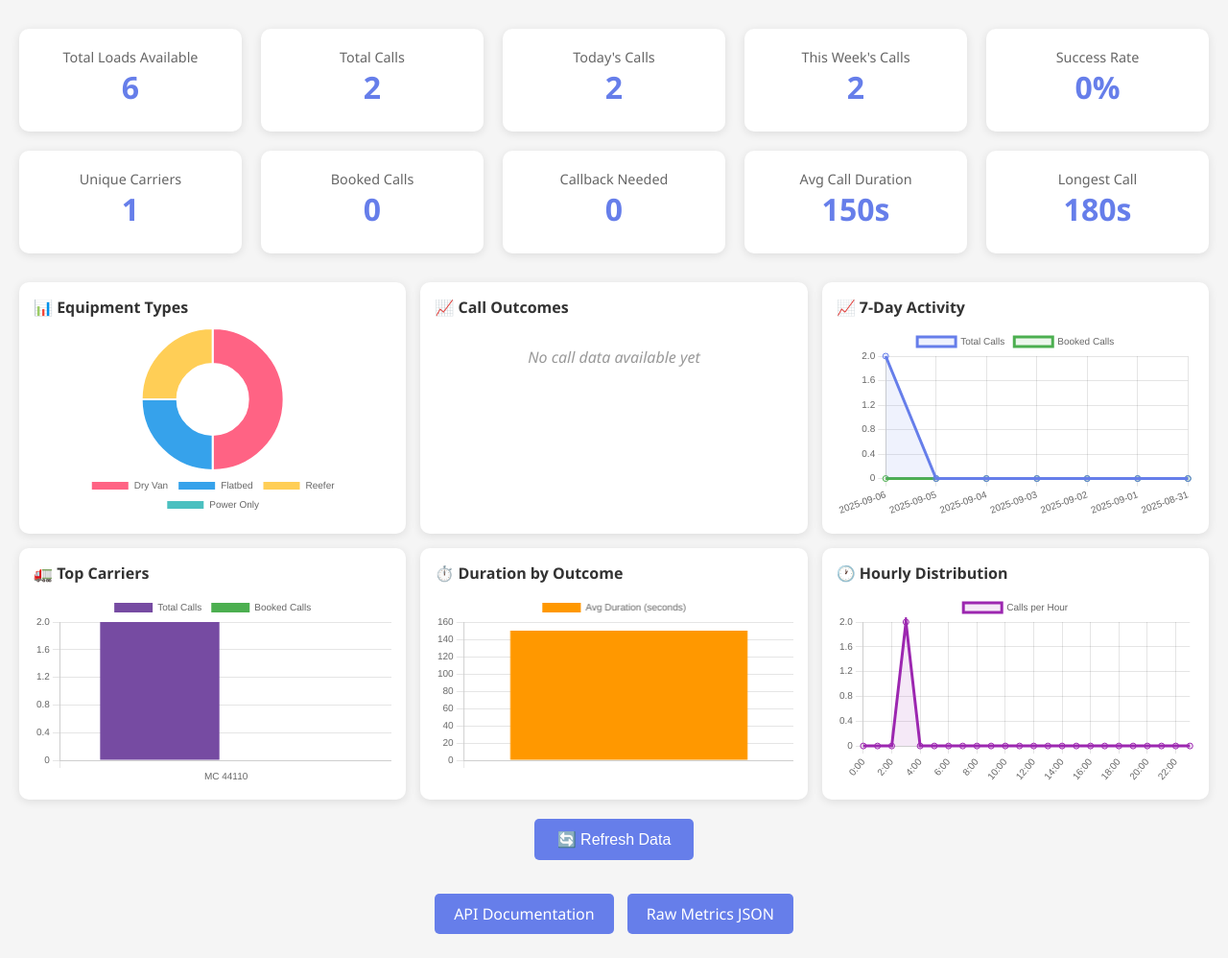
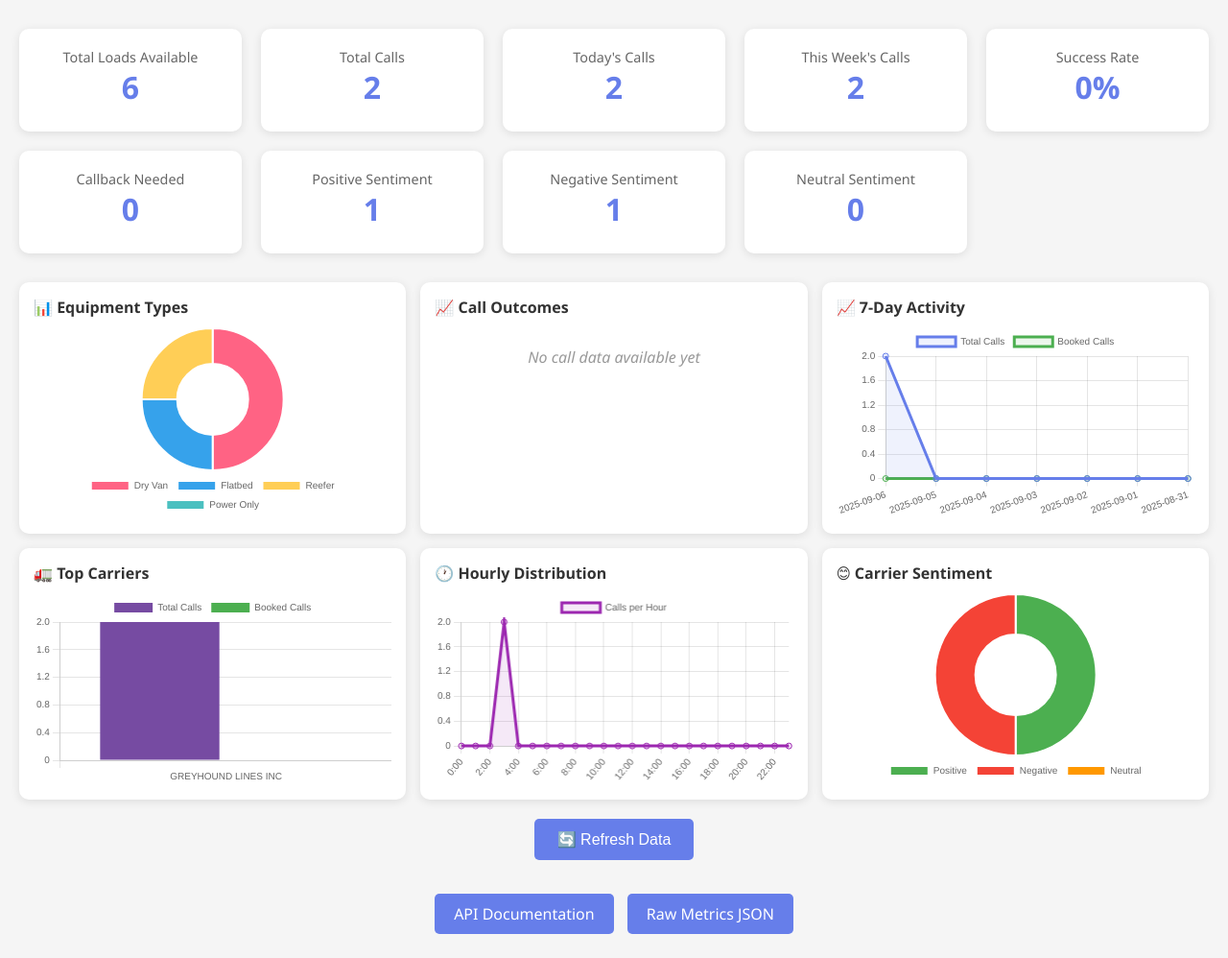
Before and after one commit to shreenidhishegde/happyrobot-inbound-poc, a FastAPI app: page / in a window 1280 px wide. Shown: the part 204-1202 px from the top of the page at 96% size. Run offline with FastAPI, Linux system fonts and the light colour scheme; data comes from the database, SQL or seed files in the repository.

Commit message:
dashboard update

```diff
--- a/app/main.py
+++ b/app/main.py
@@ -89,9 +89,10 @@ def get_dashboard_metrics():
             # Get top carriers by call volume
             top_carriers = db.query(
                 CallLog.mc_number,
+                CallLog.carrier_name,
                 func.count(CallLog.id).label('call_count'),
                 func.sum(case((CallLog.call_outcome == "booked", 1), else_=0)).label('booked_count')
-            ).group_by(CallLog.mc_number).order_by(func.count(CallLog.id).desc()).limit(5).all()
+            ).group_by(CallLog.mc_number, CallLog.carrier_name).order_by(func.count(CallLog.id).desc()).limit(5).all()
 
             # Get duration analytics
             avg_duration = db.query(func.avg(CallLog.duration)).scalar() or 0
@@ -131,7 +132,7 @@ def get_dashboard_metrics():
                 "week_calls": week_calls,
                 "week_booked": week_booked,
                 "recent_activity": recent_activity,
-                "top_carriers": [{"mc_number": c.mc_number, "call_count": c.call_count, "booked_count": c.booked_count} for c in top_carriers],
+                "top_carriers": [{"mc_number": c.mc_number, "carrier_name": c.carrier_name, "call_count": c.call_count, "booked_count": c.booked_count} for c in top_carriers],
                 "avg_duration": round(avg_duration, 1),
                 "max_duration": max_duration,
                 "min_duration": min_duration,
--- a/templates/dashboard.html
+++ b/templates/dashboard.html
@@ -134,24 +134,20 @@
             <div class="metric-value" id="success-rate">-</div>
         </div>
         <div class="metric-card">
-            <div class="metric-label">Unique Carriers</div>
-            <div class="metric-value" id="unique-carriers">-</div>
-        </div>
-        <div class="metric-card">
-            <div class="metric-label">Booked Calls</div>
-            <div class="metric-value" id="booked-calls">-</div>
-        </div>
-        <div class="metric-card">
             <div class="metric-label">Callback Needed</div>
             <div class="metric-value" id="callback-needed">-</div>
         </div>
         <div class="metric-card">
-            <div class="metric-label">Avg Call Duration</div>
-            <div class="metric-value" id="avg-duration">-</div>
+            <div class="metric-label">Positive Sentiment</div>
+            <div class="metric-value" id="positive-sentiment">-</div>
         </div>
         <div class="metric-card">
-            <div class="metric-label">Longest Call</div>
-            <div class="metric-value" id="max-duration">-</div>
+            <div class="metric-label">Negative Sentiment</div>
+            <div class="metric-value" id="negative-sentiment">-</div>
+        </div>
+        <div class="metric-card">
+            <div class="metric-label">Neutral Sentiment</div>
+            <div class="metric-value" id="neutral-sentiment">-</div>
         </div>
     </div>
 
@@ -176,14 +172,15 @@
             <canvas id="carriersChart" width="400" height="200"></canvas>
         </div>
 
-        <div class="chart-container" id="durationContainer">
-            <div class="chart-title">⏱️ Duration by Outcome</div>
-            <canvas id="durationChart" width="400" height="200"></canvas>
-        </div>
 
         <div class="chart-container" id="hourlyContainer">
             <div class="chart-title">🕐 Hourly Distribution</div>
             <canvas id="hourlyChart" width="400" height="200"></canvas>
+        </div>
+
+        <div class="chart-container" id="sentimentContainer">
+            <div class="chart-title">😊 Carrier Sentiment</div>
+            <canvas id="sentimentChart" width="400" height="200"></canvas>
         </div>
     </div>
 
@@ -206,11 +203,10 @@
                 document.getElementById('today-calls').textContent = metrics.today_calls || 0;
                 document.getElementById('week-calls').textContent = metrics.week_calls || 0;
                 document.getElementById('success-rate').textContent = (metrics.success_rate || 0) + '%';
-                document.getElementById('unique-carriers').textContent = metrics.unique_carriers || 0;
-                document.getElementById('booked-calls').textContent = metrics.booked_calls || 0;
                 document.getElementById('callback-needed').textContent = metrics.callback_needed || 0;
-                document.getElementById('avg-duration').textContent = (metrics.avg_duration || 0) + 's';
-                document.getElementById('max-duration').textContent = (metrics.max_duration || 0) + 's';
+                document.getElementById('positive-sentiment').textContent = metrics.positive_sentiment || 0;
+                document.getElementById('negative-sentiment').textContent = metrics.negative_sentiment || 0;
+                document.getElementById('neutral-sentiment').textContent = metrics.neutral_sentiment || 0;
 
                 // Equipment type chart - use available loads from metrics
                 const equipmentData = {};
@@ -330,7 +326,7 @@
                     new Chart(document.getElementById('carriersChart'), {
                         type: 'bar',
                         data: {
-                            labels: carriersData.map(c => `MC ${c.mc_number}`),
+                            labels: carriersData.map(c => c.carrier_name || `MC ${c.mc_number}`),
                             datasets: [{
                                 label: 'Total Calls',
                                 data: carriersData.map(c => c.call_count),
@@ -364,41 +360,6 @@
                     document.getElementById('carriersContainer').innerHTML = '<div class="chart-title">🚛 Top Carriers</div><div class="no-data">No carrier data available yet</div>';
                 }
 
-                // Duration by outcome chart - only show if there's duration data
-                const durationData = metrics.duration_by_outcome || [];
-                if (durationData.length > 0) {
-                    new Chart(document.getElementById('durationChart'), {
-                        type: 'bar',
-                        data: {
-                            labels: durationData.map(d => d.outcome),
-                            datasets: [{
-                                label: 'Avg Duration (seconds)',
-                                data: durationData.map(d => d.avg_duration),
-                                backgroundColor: '#FF9800'
-                            }]
-                        },
-                        options: {
-                            responsive: true,
-                            maintainAspectRatio: false,
-                            scales: {
-                                y: {
-                                    beginAtZero: true,
-                                    ticks: { font: { size: 10 } }
-                                },
-                                x: {
-                                    ticks: { font: { size: 10 } }
-                                }
-                            },
-                            plugins: {
-                                legend: {
-                                    labels: { font: { size: 10 } }
-                                }
-                            }
-                        }
-                    });
-                } else {
-                    document.getElementById('durationContainer').innerHTML = '<div class="chart-title">⏱️ Duration by Outcome</div><div class="no-data">No duration data available yet</div>';
-                }
 
                 // Hourly distribution chart - only show if there are hourly calls
                 const hourlyData = metrics.hourly_calls || [];
@@ -439,6 +400,39 @@
                     document.getElementById('hourlyContainer').innerHTML = '<div class="chart-title">🕐 Hourly Distribution</div><div class="no-data">No hourly data available yet</div>';
                 }
 
+                // Sentiment chart - only show if there's sentiment data
+                const totalSentiment = (metrics.positive_sentiment || 0) + (metrics.negative_sentiment || 0) + (metrics.neutral_sentiment || 0);
+                if (totalSentiment > 0) {
+                    new Chart(document.getElementById('sentimentChart'), {
+                        type: 'doughnut',
+                        data: {
+                            labels: ['Positive', 'Negative', 'Neutral'],
+                            datasets: [{
+                                data: [
+                                    metrics.positive_sentiment || 0,
+                                    metrics.negative_sentiment || 0,
+                                    metrics.neutral_sentiment || 0
+                                ],
+                                backgroundColor: ['#4CAF50', '#f44336', '#FF9800']
+                            }]
+                        },
+                        options: {
+                            responsive: true,
+                            maintainAspectRatio: false,
+                            plugins: {
+                                legend: {
+                                    position: 'bottom',
+                                    labels: {
+                                        font: { size: 10 }
+                                    }
+                                }
+                            }
+                        }
+                    });
+                } else {
+                    document.getElementById('sentimentContainer').innerHTML = '<div class="chart-title">😊 Carrier Sentiment</div><div class="no-data">No sentiment data available yet</div>';
+                }
+
             } catch (error) {
                 console.error('Error loading dashboard data:', error);
             }
```
